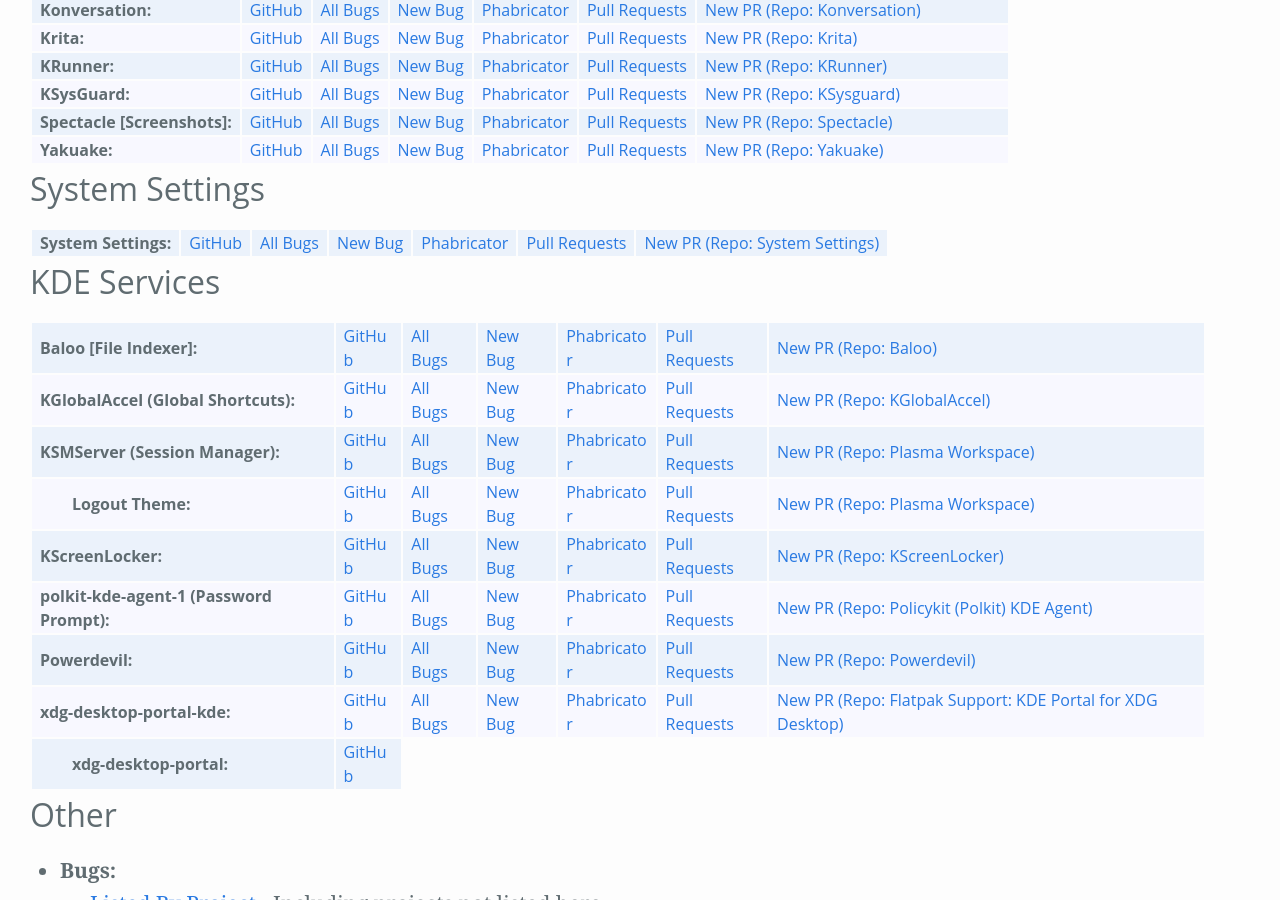
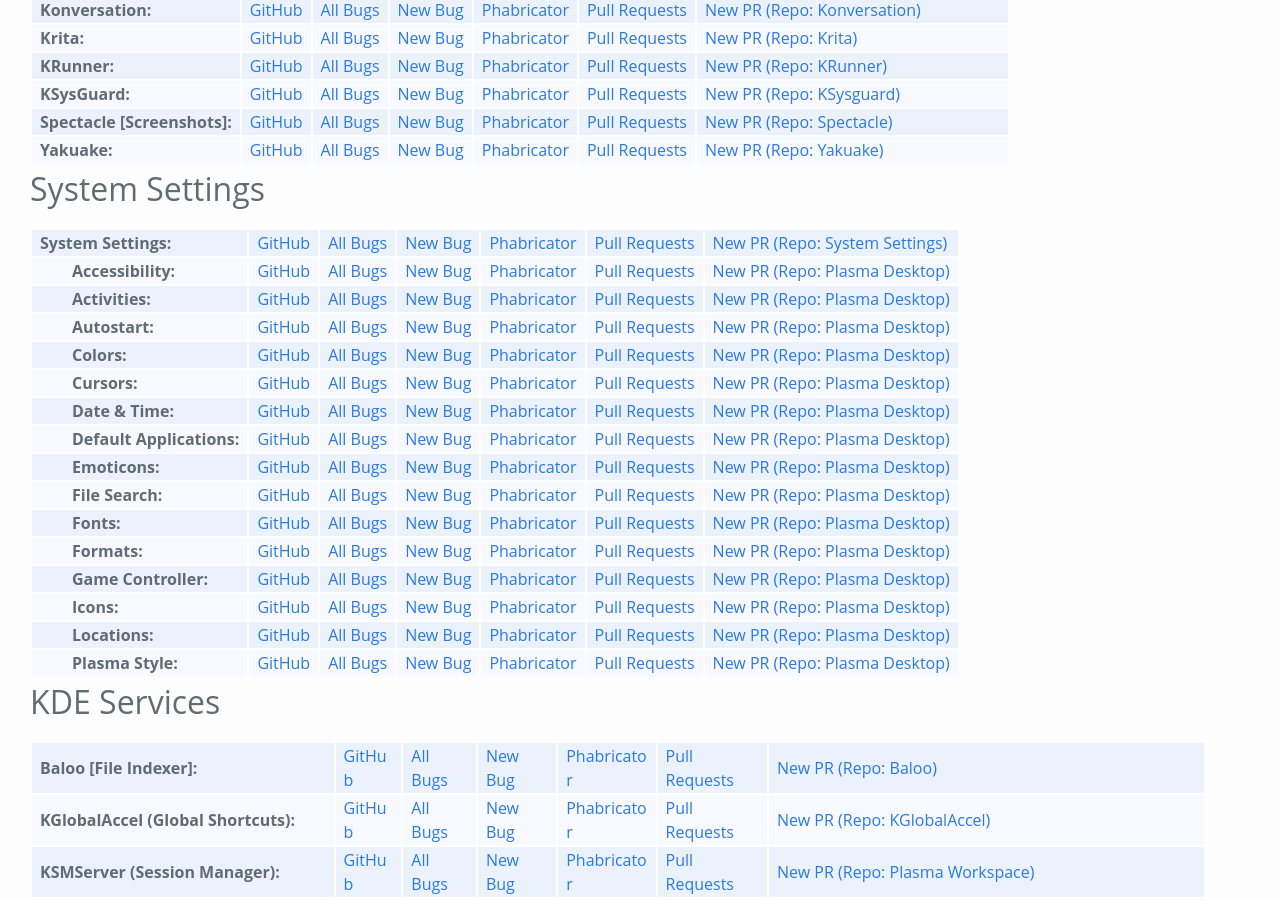
Before and after one commit to Zren/zren.github.io, a Jekyll site: the page built from kde_repos.md, in a window 1280 px wide and 900 px high, scrolled down 5009 px. Built offline with Jekyll 4.4.1, drawn with Linux system fonts in a browser that asks for light colours.

Commit message:
Add links to System Settings modules (part1)

```diff
--- a/kde_repos.md
+++ b/kde_repos.md
@@ -1046,6 +1046,111 @@
 			phabDiffQuery='PlE.UXMKpvQe'
 		%}
 	</tr>
+	<tr class="indent">
+		{% include kdeRepoDesktop.html
+			repoName='Accessibility'
+			githubLink='https://github.com/KDE/plasma-desktop/tree/master/kcms/access'
+			product='systemsettings&component=kcm_accessibility'
+		%}
+	</tr>
+	<tr class="indent">
+		{% include kdeRepoDesktop.html
+			repoName='Activities'
+			githubLink='https://github.com/KDE/plasma-desktop/tree/master/kcms/activities'
+			product='kwin&component=activities'
+		%}
+	</tr>
+	<tr class="indent">
+		{% include kdeRepoDesktop.html
+			repoName='Autostart'
+			githubLink='https://github.com/KDE/plasma-desktop/tree/master/kcms/autostart'
+			product='systemsettings&component=kcm_autostart'
+		%}
+	</tr>
+	<tr class="indent">
+		{% include kdeRepoDesktop.html
+			repoName='Colors'
+			githubLink='https://github.com/KDE/plasma-desktop/tree/master/kcms/colors'
+			product='systemsettings&component=kcm_colors'
+		%}
+	</tr>
+	<tr class="indent">
+		{% include kdeRepoDesktop.html
+			repoName='Cursors'
+			githubLink='https://github.com/KDE/plasma-desktop/tree/master/kcms/cursortheme'
+			product='systemsettings&component=kcm_cursortheme'
+		%}
+	</tr>
+	<tr class="indent">
+		{% include kdeRepoDesktop.html
+			repoName='Date & Time'
+			githubLink='https://github.com/KDE/plasma-desktop/tree/master/kcms/dateandtime'
+			product='systemsettings&component=kcm_clock'
+		%}
+	</tr>
+	<tr class="indent">
+		{% include kdeRepoDesktop.html
+			repoName='Default Applications'
+			githubLink='https://github.com/KDE/plasma-desktop/tree/master/componentchooser'
+			product='systemsettings&component=kcm_componentchooser'
+		%}
+	</tr>
+	<tr class="indent">
+		{% include kdeRepoDesktop.html
+			repoName='Emoticons'
+			githubLink='https://github.com/KDE/plasma-desktop/tree/master/kcms/emoticons'
+			product='systemsettings&component=kcm_emoticons'
+		%}
+	</tr>
+	<tr class="indent">
+		{% include kdeRepoDesktop.html
+			repoName='File Search'
+			githubLink='https://github.com/KDE/plasma-desktop/tree/master/kcms/baloo'
+			product='systemsettings&component=kcm_baloo'
+		%}
+	</tr>
+	<tr class="indent">
+		{% include kdeRepoDesktop.html
+			repoName='Fonts'
+			githubLink='https://github.com/KDE/plasma-desktop/tree/master/kcms/fonts'
+			product='systemsettings&component=kcm_fonts'
+		%}
+	</tr>
+	<tr class="indent">
+		{% include kdeRepoDesktop.html
+			repoName='Formats'
+			githubLink='https://github.com/KDE/plasma-desktop/tree/master/kcms/formats'
+			product='systemsettings&component=kcm_formats'
+		%}
+	</tr>
+	<tr class="indent">
+		{% include kdeRepoDesktop.html
+			repoName='Game Controller'
+			githubLink='https://github.com/KDE/plasma-desktop/tree/master/kcms/hardware/joystick'
+			product='systemsettings&component=kcm_joystick'
+		%}
+	</tr>
+	<tr class="indent">
+		{% include kdeRepoDesktop.html
+			repoName='Icons'
+			githubLink='https://github.com/KDE/plasma-desktop/tree/master/kcms/icons'
+			product='systemsettings&component=kcm_icons'
+		%}
+	</tr>
+	<tr class="indent">
+		{% include kdeRepoDesktop.html
+			repoName='Locations'
+			githubLink='https://github.com/KDE/plasma-desktop/tree/master/kcms/desktoppaths'
+			product='systemsettings&component=kcm_desktoppath'
+		%}
+	</tr>
+	<tr class="indent">
+		{% include kdeRepoDesktop.html
+			repoName='Plasma Style'
+			githubLink='https://github.com/KDE/plasma-desktop/tree/master/kcms/desktoptheme'
+			product='systemsettings&component=kcm_desktoptheme'
+		%}
+	</tr>
 </table>
 
 
```
